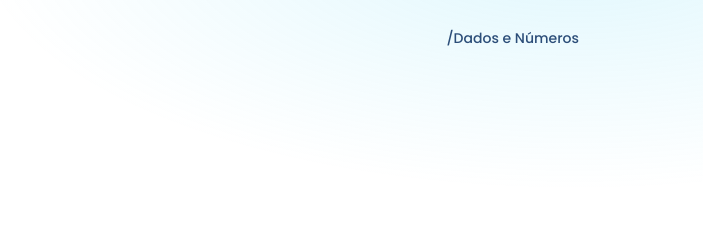
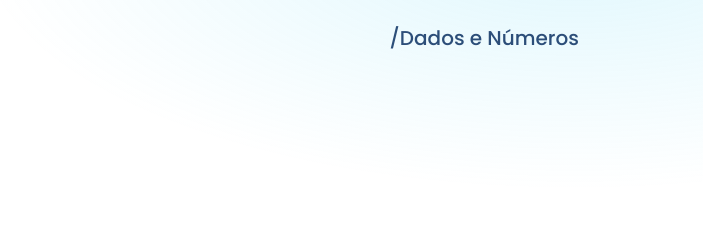
Before and after one commit to ti-plus/PlusFacilities, a plain HTML site: page index.html in a window 1280 px wide. Shown: the top 228 px of the page, 577-1280 px from the left. Drawn offline with Linux system fonts and the light colour scheme; no server answers.

Commit message:
Increase font size of navigation links

```diff
--- a/index.html
+++ b/index.html
@@ -27,7 +27,7 @@
   nav .wrap{display:flex;justify-content:space-between;align-items:center;height:76px}
   .brand{display:flex;align-items:center;gap:10px;color:var(--navy);font-weight:700;text-decoration:none;font-size:30px}
   .brand img{height:30px;width:auto;display:block}
-  nav a.link{color:var(--blue);text-decoration:none;font-size:14px;font-weight:500}
+  nav a.link{color:var(--blue);text-decoration:none;font-size:20px;font-weight:500}
   nav a.link:hover{color:var(--navy)}
 
   /* HERO */
```
